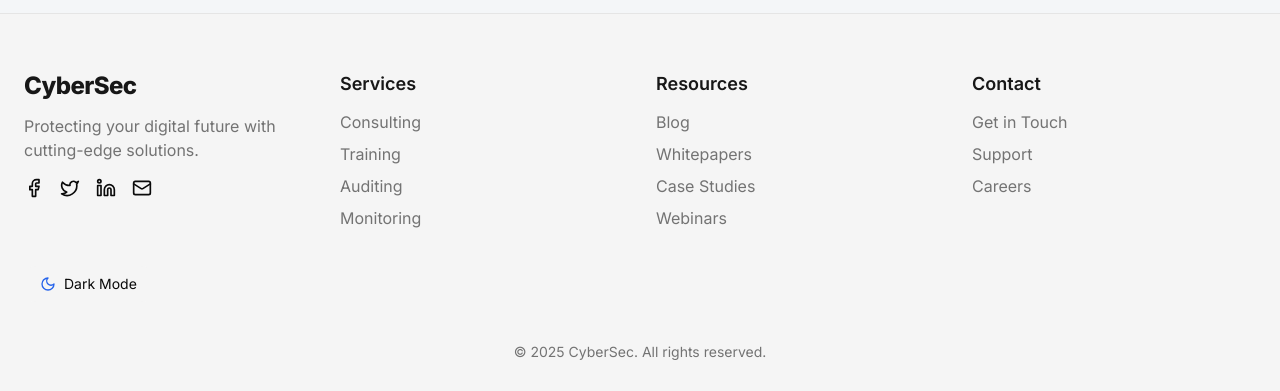
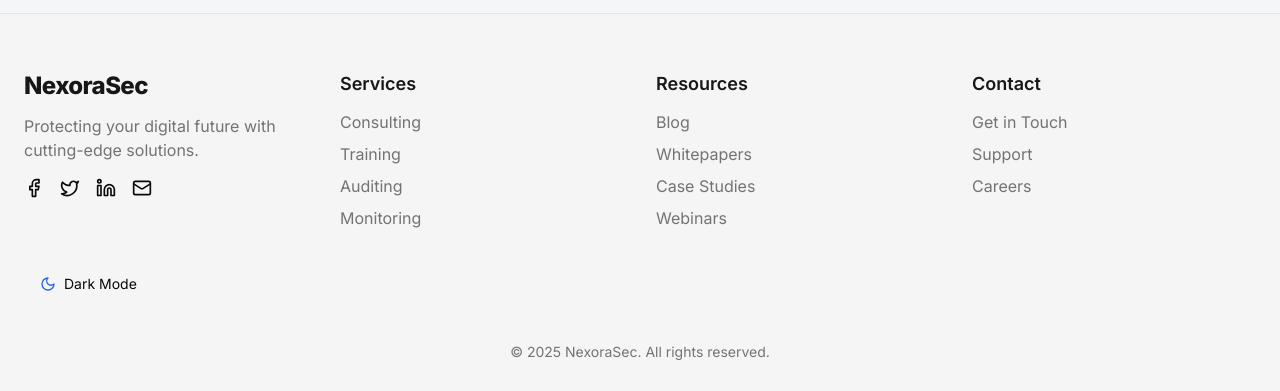
Before and after one commit to Ankit2004tiwari/Cyber-Sec, a Next.js app: page / in a window 1280 px wide. Shown: the part 991-1382 px from the top of the page. Built offline with nearby package versions, Linux system fonts and the light colour scheme; no server answers.

Commit message:
Updated Name of Our Website

```diff
--- a/src/components/layouts/Footer.tsx
+++ b/src/components/layouts/Footer.tsx
@@ -52,7 +52,7 @@ export default function Footer() {
           whileInView={{ opacity: 1, y: 0 }}
           transition={{ duration: 0.4 }}
         >
-          <h3 className="text-2xl font-extrabold mb-3 tracking-tight text-primary">CyberSec</h3>
+          <h3 className="text-2xl font-extrabold mb-3 tracking-tight text-primary">NexoraSec</h3>
           <p className="text-muted-foreground max-w-xs">
             Protecting your digital future with cutting-edge solutions.
           </p>
@@ -60,7 +60,7 @@ export default function Footer() {
             <SocialIcon Icon={Facebook} href="#" />
             <SocialIcon Icon={Twitter} href="#" />
             <SocialIcon Icon={Linkedin} href="#" />
-            <SocialIcon Icon={Mail} href="mailto:contact@cybersec.com" />
+            <SocialIcon Icon={Mail} href="mailto:contact@nexorasec.com" />
           </div>
         </motion.div>
 
@@ -118,7 +118,7 @@ export default function Footer() {
 
       {/* Bottom bar */}
       <div className="mt-10 text-center text-sm text-muted-foreground px-4">
-        &copy; {new Date().getFullYear()} CyberSec. All rights reserved.
+        &copy; {new Date().getFullYear()} NexoraSec. All rights reserved.
       </div>
     </footer>
   )
--- a/src/components/layouts/Header.tsx
+++ b/src/components/layouts/Header.tsx
@@ -54,7 +54,7 @@ export default function Header({ session }: { session: any }) {
           href="/"
           className="text-2xl font-extrabold tracking-tight hover:text-accent transition"
         >
-          CyberSec
+          NexoraSec
         </Link>
 
         {/* Desktop nav */}
```
Also changed, not shown: styles/globals.css (deleted), 1 other file (tests, documents, lock files or other folders).
